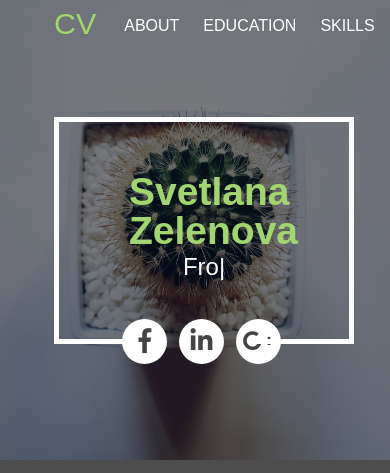
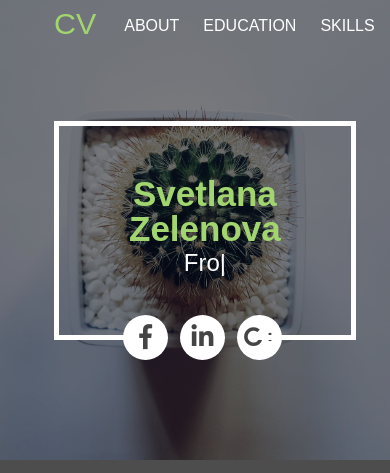
Before and after one commit to SvetaZelenova/SvetaZelenova.github.io, a website: page src/index.html in a window 390 px wide. Shown: the top 473 px of the page. Drawn offline with nearby package versions, Linux system fonts and the light colour scheme; files that its build step writes are made by us from their sources; files whose address does not match are found by name.

Commit message:
responsive page styles

```diff
--- a/src/style/components/_home.scss
+++ b/src/style/components/_home.scss
@@ -1,3 +1,16 @@
+@media (max-width: 576px) {
+  body {
+    #home {
+      .container_about {
+        .welcome_text {
+          h1 {
+            font-size: 35px;
+          }
+        }
+      }
+    }
+  }
+}
 #home {
   position: relative;
   min-height: 460px;
@@ -19,7 +32,6 @@
   .container_about {
 
     .welcome_text {
-      min-width: 300px;
       font-size: 24px;
       color: #fff;
       border-top: 5px solid #fff;
@@ -50,7 +62,7 @@
         background: #fff;
       }
       h1 {
-        font-size: 10vw;
+        font-size: 85px;
         font-weight: 700;
         margin-bottom: 5px;
         color: $main_color;
```
Also changed, not shown: dist/css/main.css, 1 other file.
